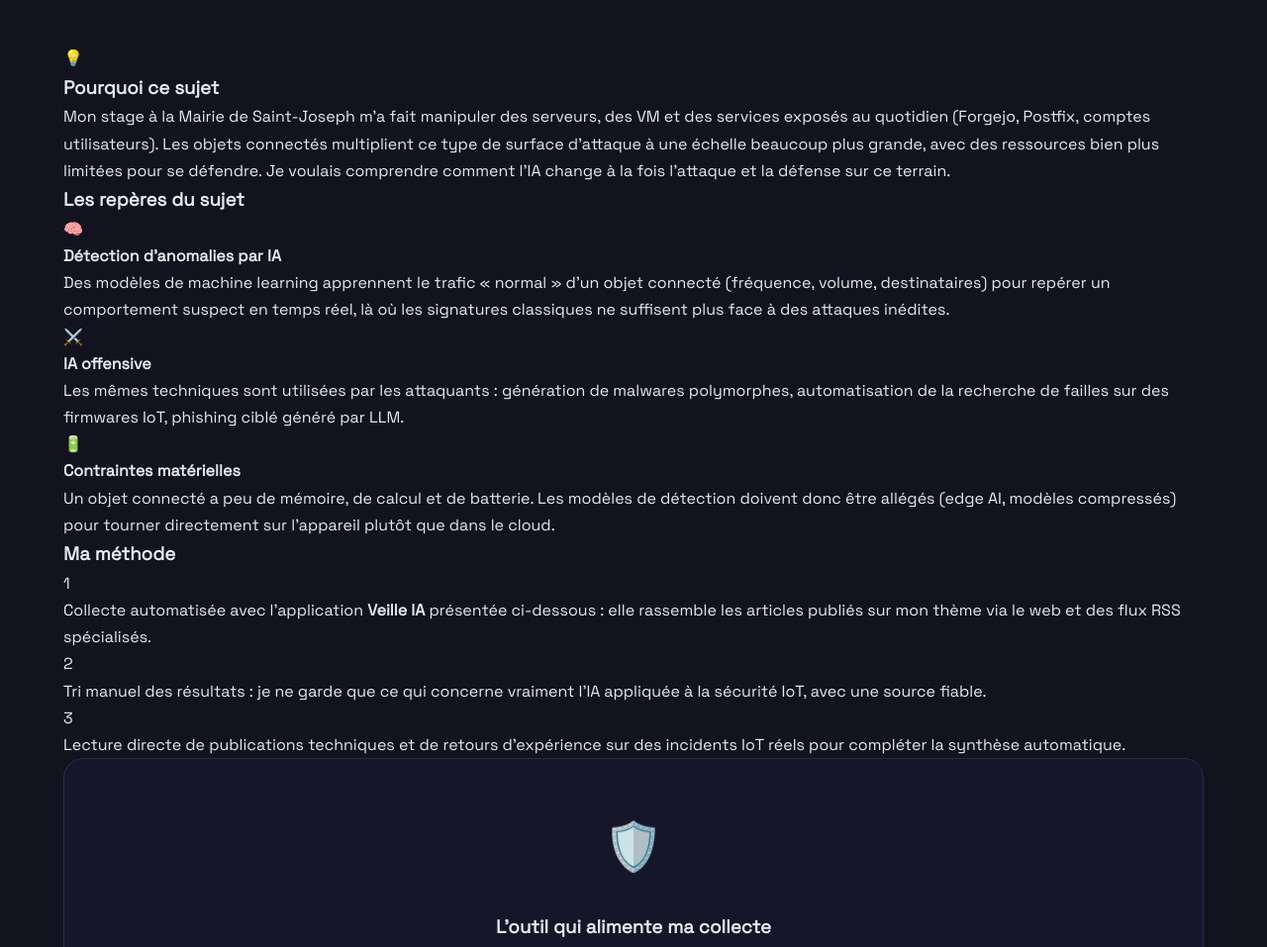
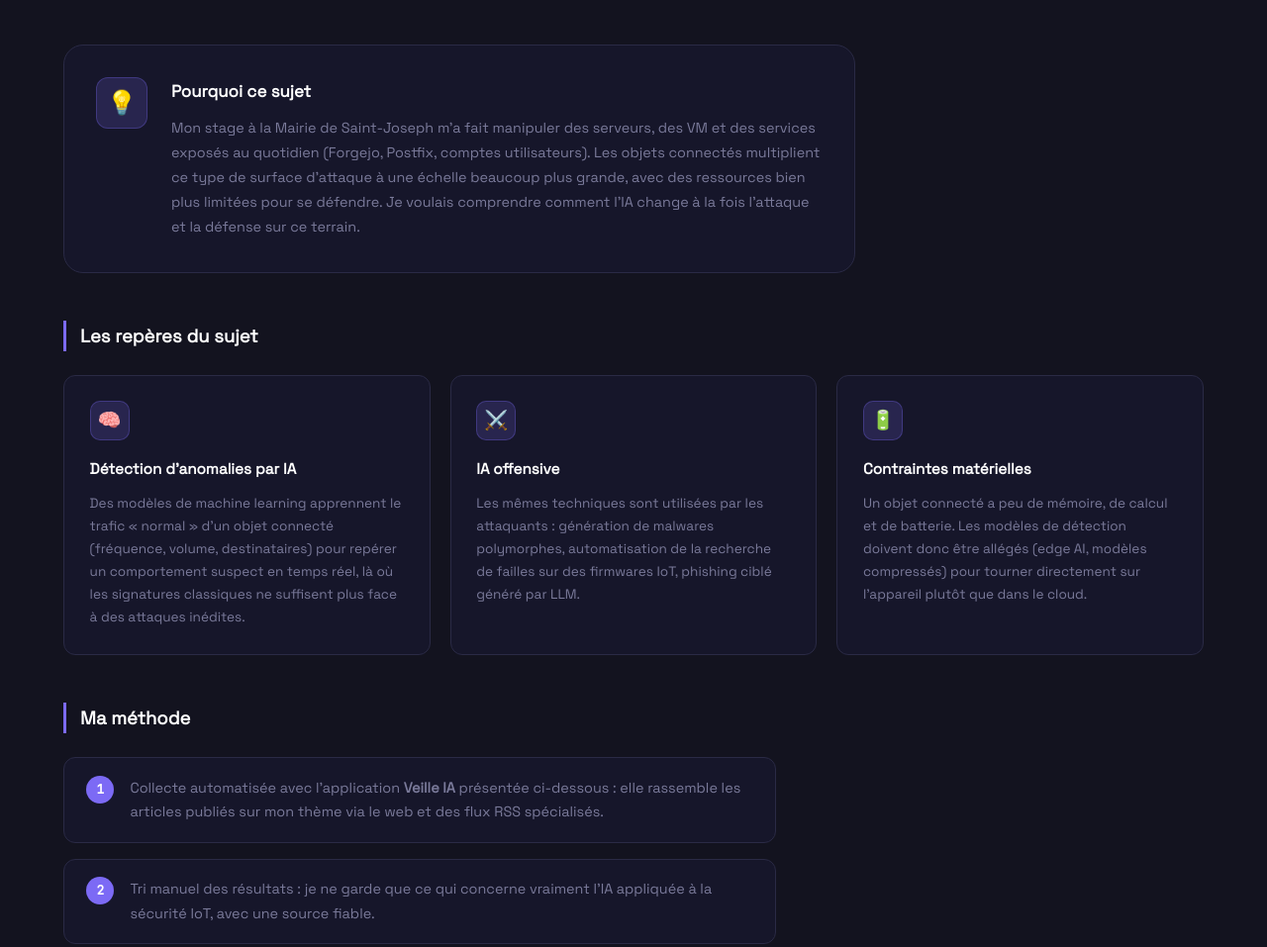
Before and after one commit to Ikar-code/portefolio, a plain HTML site: page site/index.html in a window 1280 px wide. Shown: the part 5166-6123 px from the top of the page at 99% size. Drawn offline with Linux system fonts and the light colour scheme.

Commit message:
Add styles for veille section and its components

```diff
--- a/site/style.css
+++ b/site/style.css
@@ -388,6 +388,93 @@ body:not(.project-body-wrapper) section { padding: 100px 5% 80px; }
 
 /* ── VEILLE ── */
 #veille { background: var(--bg2); }
+
+.veille-subheading {
+  font-size: 1.15rem;
+  font-weight: 700;
+  color: var(--white);
+  margin-bottom: 1.5rem;
+  padding-left: 14px;
+  border-left: 3px solid var(--accent);
+}
+.veille-block { margin-bottom: 3rem; }
+
+/* Pourquoi ce sujet */
+.veille-why {
+  display: flex;
+  align-items: flex-start;
+  gap: 1.5rem;
+  background: var(--card);
+  border: 1px solid var(--border);
+  border-radius: var(--radius-lg);
+  padding: 2rem;
+  margin-bottom: 3rem;
+  max-width: 800px;
+}
+.veille-why-icon {
+  flex-shrink: 0;
+  width: 52px; height: 52px;
+  border-radius: 12px;
+  background: var(--accent-glow);
+  border: 1px solid rgba(124,106,245,0.3);
+  display: flex; align-items: center; justify-content: center;
+  font-size: 1.5rem;
+}
+.veille-why-text h3 { font-size: 1.05rem; font-weight: 700; color: var(--white); margin-bottom: 0.6rem; }
+.veille-why-text p { color: var(--muted); font-size: 0.9rem; line-height: 1.75; margin: 0; }
+
+/* Les repères */
+.veille-reperes-grid {
+  display: grid;
+  grid-template-columns: repeat(auto-fit, minmax(240px, 1fr));
+  gap: 1.25rem;
+}
+.veille-repere-card {
+  background: var(--card);
+  border: 1px solid var(--border);
+  border-radius: var(--radius);
+  padding: 1.6rem;
+  transition: border-color 0.2s, transform 0.2s;
+}
+.veille-repere-card:hover { border-color: var(--accent); transform: translateY(-3px); }
+.veille-repere-icon {
+  width: 40px; height: 40px;
+  border-radius: 10px;
+  background: var(--accent-glow);
+  border: 1px solid rgba(124,106,245,0.3);
+  display: flex; align-items: center; justify-content: center;
+  font-size: 1.2rem;
+  margin-bottom: 1rem;
+}
+.veille-repere-card h4 { font-size: 0.95rem; font-weight: 700; color: var(--white); margin-bottom: 0.6rem; }
+.veille-repere-card p { color: var(--muted); font-size: 0.85rem; line-height: 1.7; margin: 0; }
+
+/* Ma méthode */
+.veille-method-flow { display: flex; flex-direction: column; gap: 1rem; max-width: 720px; }
+.veille-method-step {
+  display: flex;
+  align-items: flex-start;
+  gap: 1rem;
+  background: var(--card);
+  border: 1px solid var(--border);
+  border-radius: var(--radius);
+  padding: 1.1rem 1.4rem;
+  transition: border-color 0.2s;
+}
+.veille-method-step:hover { border-color: var(--accent); }
+.veille-method-num {
+  flex-shrink: 0;
+  width: 28px; height: 28px;
+  border-radius: 50%;
+  background: var(--accent);
+  color: var(--white);
+  display: flex; align-items: center; justify-content: center;
+  font-size: 0.8rem; font-weight: 700;
+  font-family: 'JetBrains Mono', monospace;
+}
+.veille-method-step p { color: var(--muted); font-size: 0.9rem; line-height: 1.7; margin: 0; }
+
+/* Outil */
 .veille-wrapper {
   background: var(--card);
   border: 1px solid var(--border);
```
